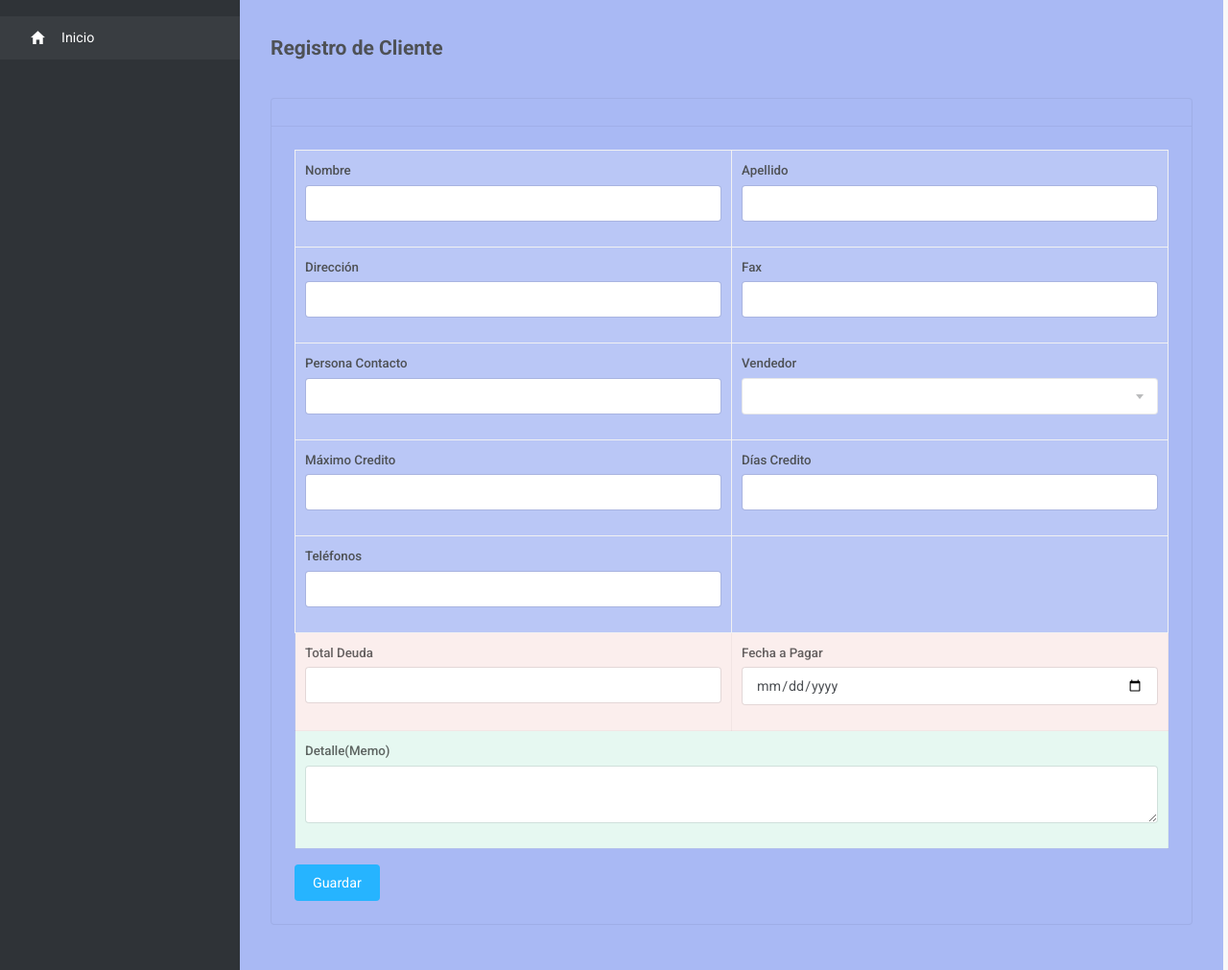
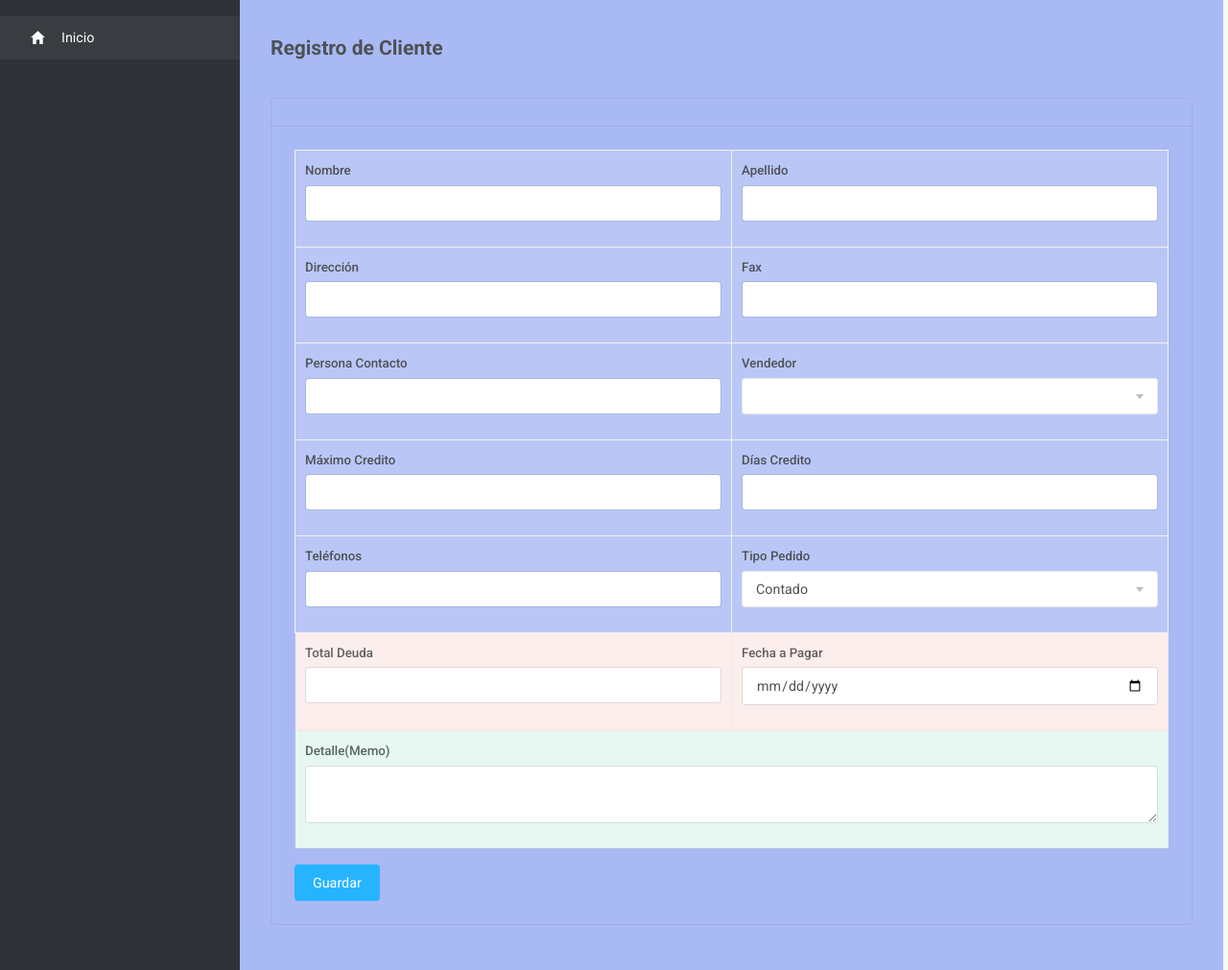
Before and after one commit to ronytic/sistemainventariocv, a PHP site: page /clientes/registro/index.php in a window 1280 px wide. Shown: the part 67-1078 px from the top of the page at 96% size. Run offline with PHP 8.4, Linux system fonts and the light colour scheme; the visitor is signed in with stand-in values (Sample User, id 1); data that the repository does not hold is empty.

Commit message:
Cliente Registro

```diff
--- a/clientes/registro/actualizar.php
+++ b/clientes/registro/actualizar.php
@@ -16,6 +16,7 @@ $valores=array("nombre"=>"'$nombre'",
                "totaldeuda"=>"'$totaldeuda'",
                "fechapagar"=>"'$fechapagar'",
                "memo"=>"'$memo'",
+               "tipopedido"=>"'$tipopedido'",
 
             );
 
--- a/clientes/registro/guardar.php
+++ b/clientes/registro/guardar.php
@@ -15,6 +15,7 @@ $valores=array("nombre"=>"'$nombre'",
                "totaldeuda"=>"'$totaldeuda'",
                "fechapagar"=>"'$fechapagar'",
                "memo"=>"'$memo'",
+               "tipopedido"=>"'$tipopedido'",
 
             );
 $cliente->insertarRegistro($valores);
--- a/clientes/registro/index.php
+++ b/clientes/registro/index.php
@@ -80,8 +80,15 @@ $titulo="Registro de Cliente";
                           </div>
                          </td>
                          <td>
+                           <div class="form-group">
+                            <label class="form-label">Tipo Pedido</label>
+                            <select name="tipopedido" id="" class="form-control">
 
-                        </td>
+                                   <option value="CONTADO">Contado</option>
+                                   <option value="CREDITO">Credito</option>
+                               </select>
+                          </div>
+                         </td>
                      </tr>
                      <tr class="table-danger">
                          <td>
```
Also changed, not shown: clientes/registro/modificar.php (+8 -1 lines).
